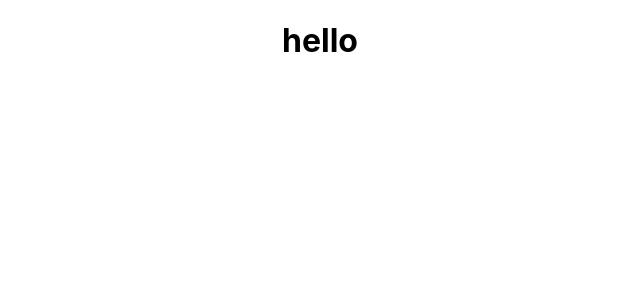
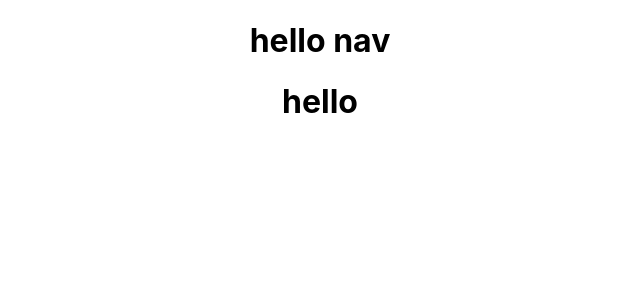
Before and after one commit to BISrat3/Electronic-frontend, a React (Create React App) app in the folder front-end/: page / in a window 1280 px wide. Shown: the top 300 px of the page, without its empty margins (320-960 px from the left). Built offline with nearby package versions, Linux system fonts and the light colour scheme.

Commit message:
nav test

```diff
--- a/front-end/src/App.js
+++ b/front-end/src/App.js
@@ -1,9 +1,11 @@
 import './App.css';
-
+import Nav from '../src/components/Nav'
 function App() {
   return (
     <div className="App">
+      <Nav />
       <h1>hello</h1>
+
     </div>
   );
 }
--- /dev/null
+++ b/front-end/src/components/Nav.js
@@ -0,0 +1,11 @@
+import React from "react";
+
+const Nav = () =>{
+    return(
+        <h1>
+            hello nav
+        </h1>
+    )
+}
+
+export default Nav
```
Also changed, not shown: front-end/src/logo.svg (deleted).
